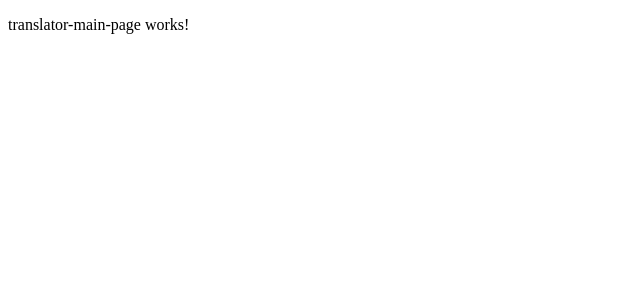
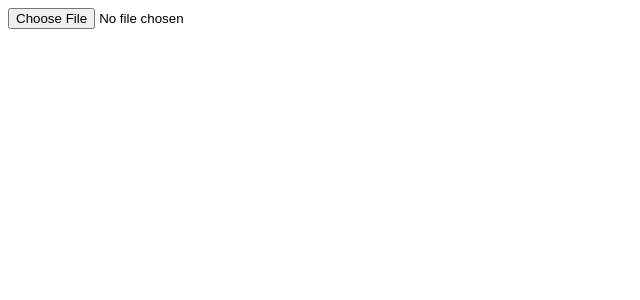
Before and after one commit to RazzakKhal/EbookTranslatorFront, an Angular app: page /translate in a window 1280 px wide. Shown: the top 300 px of the page, without its empty margins (0-640 px from the left). Built offline with nearby package versions, Linux system fonts and the light colour scheme.

Commit message:
ebt-7: Composant d’import de fichier EPUB (#3)

```diff
--- /dev/null
+++ b/src/app/design-system/atoms/pinput-component/pinput-component.html
@@ -0,0 +1,7 @@
+<input
+  [attr.type]="type()"
+  [attr.id]="id()"
+  [attr.name]="name()"
+  [attr.accept]="accept()"
+  (change)="onFileChange($event)"
+/>
--- /dev/null
+++ b/src/app/design-system/atoms/pinput-component/pinput-component.ts
@@ -0,0 +1,24 @@
+import { ChangeDetectionStrategy, Component, input, Input, output } from '@angular/core';
+
+@Component({
+  selector: 'p-input',
+  imports: [],
+  changeDetection: ChangeDetectionStrategy.OnPush,
+  templateUrl: './pinput-component.html',
+  styleUrl: './pinput-component.css',
+})
+export class PInputComponent {
+  readonly type = input.required<string>();
+  readonly id = input.required<string>();
+  readonly name = input.required<string>();
+  readonly accept = input.required<string>();
+
+  readonly fileSelected = output<File | null>();
+
+  onFileChange(event: Event) {
+    const input = event.target as HTMLInputElement;
+    const file = input.files?.[0] ?? null;
+
+    this.fileSelected.emit(file);
+  }
+}
--- a/src/app/features/translate/pages/translator-main-page/translator-main-page.html
+++ b/src/app/features/translate/pages/translator-main-page/translator-main-page.html
@@ -1 +1,16 @@
-<p>translator-main-page works!</p>
+<p-input
+  id="epub"
+  name="epub"
+  type="file"
+  accept=".epub"
+  placeholder="Insère le EBOOK"
+  (fileSelected)="onFileSelected($event)"
+></p-input>
+
+@if (file()) {
+  <p>Votre fichier {{ file()?.name | slice: 0 : 30 }} fait : {{ file()?.size }}</p>
+
+  @if (file()?.type !== 'application/epub+zip') {
+    <p>Votre fichier n'est pas au bon format, le format {{ file()?.type }} n'est pas accepté</p>
+  }
+}
--- a/src/app/features/translate/pages/translator-main-page/translator-main-page.ts
+++ b/src/app/features/translate/pages/translator-main-page/translator-main-page.ts
@@ -1,11 +1,17 @@
-import { Component } from '@angular/core';
+import { Component, signal } from '@angular/core';
+import { PInputComponent } from '../../../../design-system/atoms/pinput-component/pinput-component';
+import { SlicePipe } from '@angular/common';
 
 @Component({
   selector: 'app-translator-main-page',
-  imports: [],
+  imports: [PInputComponent, SlicePipe],
   templateUrl: './translator-main-page.html',
   styleUrl: './translator-main-page.css',
 })
 export class TranslatorMainPage {
+  readonly file = signal<File | null>(null);
 
+  onFileSelected(file: File | null) {
+    this.file.set(file);
+  }
 }
```
Also changed, not shown: src/app/design-system/atoms/pinput-component/pinput-component.css (added), 1 other file (tests, documents, lock files or other folders).
